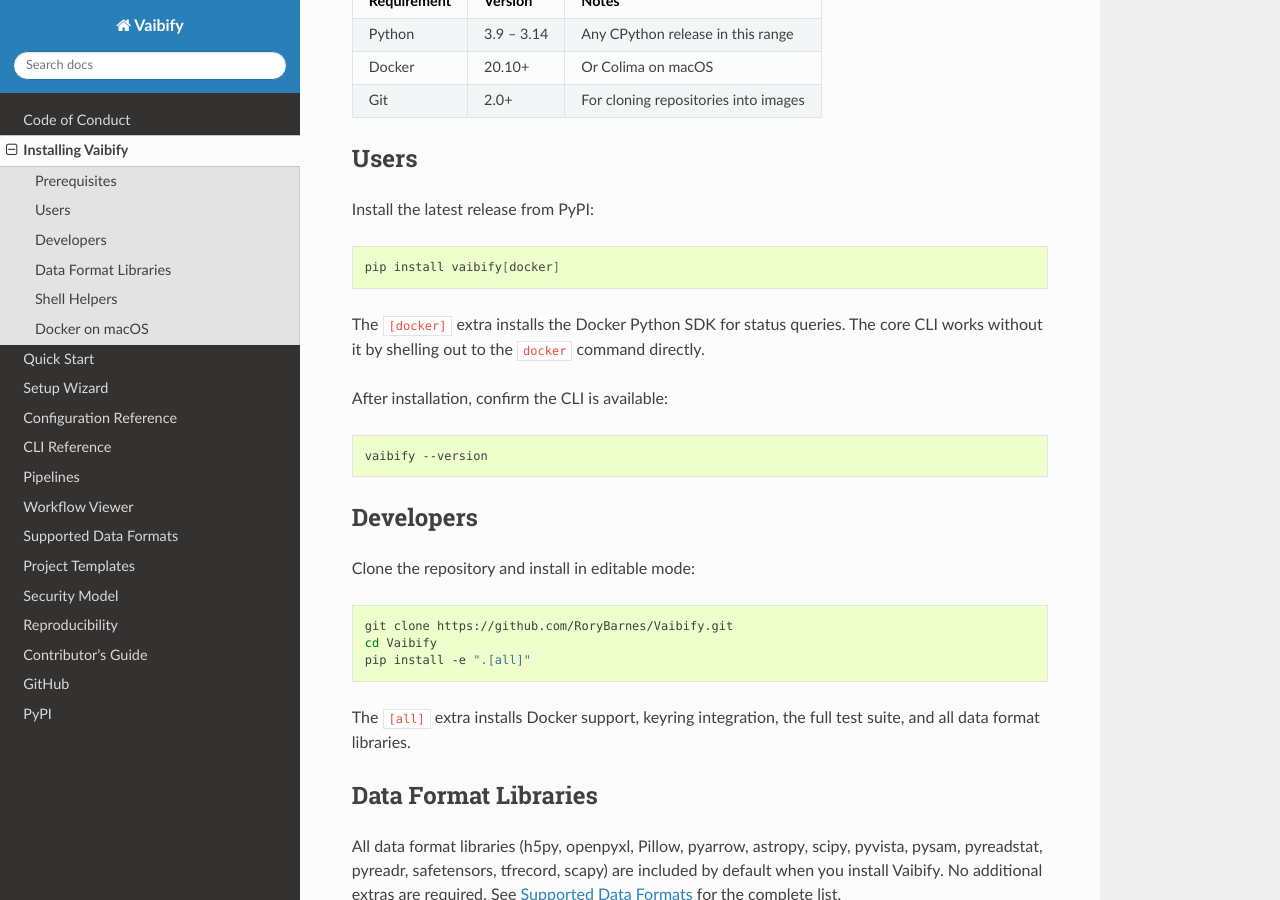
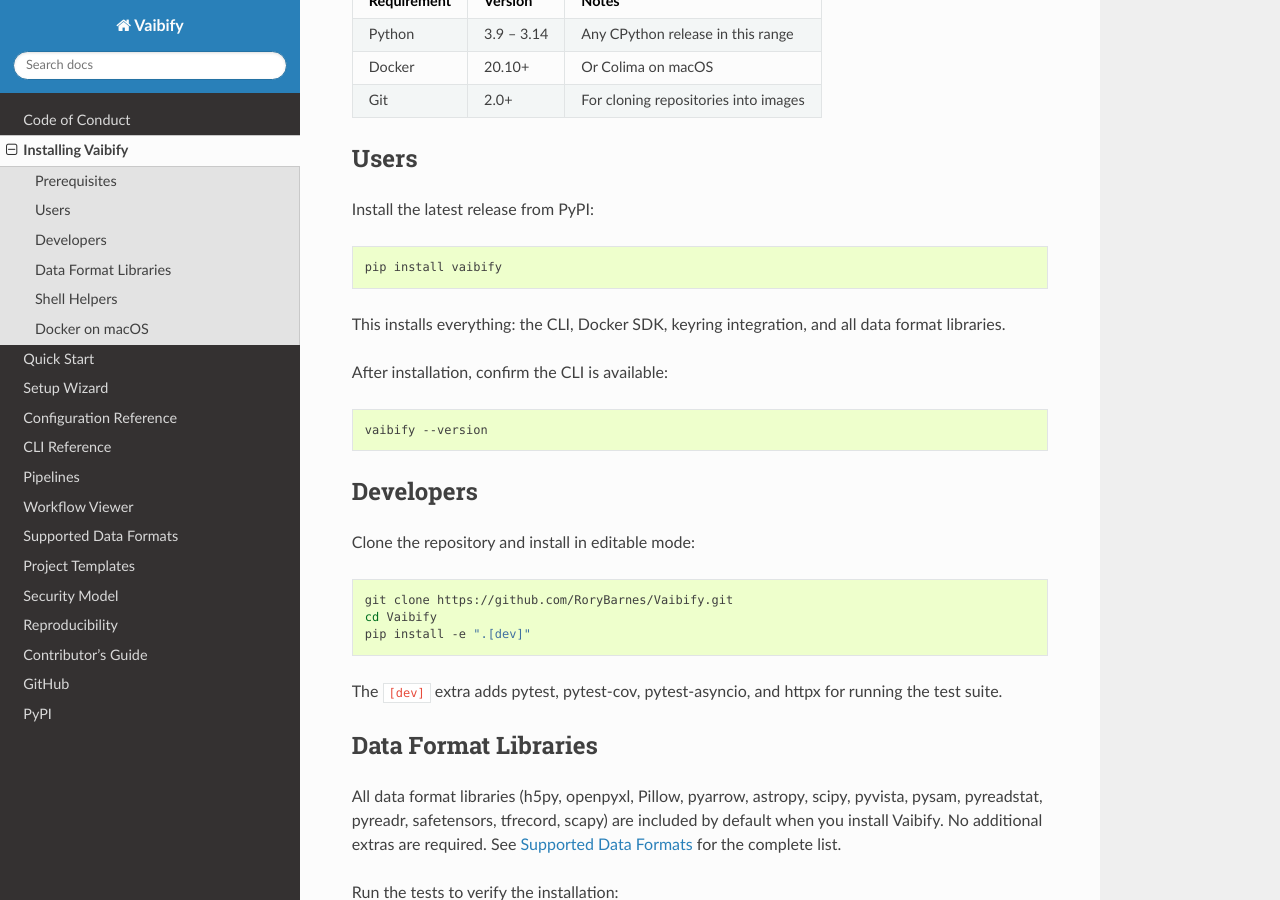
Before and after one commit to RoryBarnes/vaibify, a Sphinx documentation site: the page built from docs/install.md, in a window 1280 px wide and 900 px high, scrolled down 303 px. Built offline with Sphinx 7.4.7 and the Read the Docs theme 3.1.0, drawn with Linux system fonts in a browser that asks for light colours.

Commit message:
Move docker and keyring into default dependencies
pip install vaibify now includes everything a user needs. Only dev
tools (pytest, httpx) remain as an optional extra via pip install
vaibify[dev].

Co-Authored-By: Claude Opus 4.6 (1M context) <noreply@anthropic.com>

````diff
--- a/docs/install.md
+++ b/docs/install.md
@@ -17,11 +17,11 @@ manage containers.
 Install the latest release from PyPI:
 
 ```bash
-pip install vaibify[docker]
+pip install vaibify
 ```
 
-The `[docker]` extra installs the Docker Python SDK for status queries. The
-core CLI works without it by shelling out to the `docker` command directly.
+This installs everything: the CLI, Docker SDK, keyring integration, and all
+data format libraries.
 
 After installation, confirm the CLI is available:
 
@@ -36,11 +36,11 @@ Clone the repository and install in editable mode:
 ```bash
 git clone https://github.com/RoryBarnes/Vaibify.git
 cd Vaibify
-pip install -e ".[all]"
+pip install -e ".[dev]"
 ```
 
-The `[all]` extra installs Docker support, keyring integration, the full
-test suite, and all data format libraries.
+The `[dev]` extra adds pytest, pytest-cov, pytest-asyncio, and httpx for
+running the test suite.
 
 ## Data Format Libraries
 
--- a/pyproject.toml
+++ b/pyproject.toml
@@ -49,18 +49,17 @@ dependencies = [
     "safetensors>=0.3",
     "tfrecord>=1.14",
     "scapy>=2.5",
+    "docker>=6.0",
+    "keyring>=23.0",
 ]
 
 [project.optional-dependencies]
-docker = ["docker>=6.0"]
-keyring = ["keyring>=23.0"]
 dev = [
     "pytest>=7.0",
     "pytest-cov",
     "pytest-asyncio",
     "httpx",
 ]
-all = ["vaibify[docker,keyring,dev]"]
 
 [project.scripts]
 vaibify = "vaibify.cli.main:main"
````
